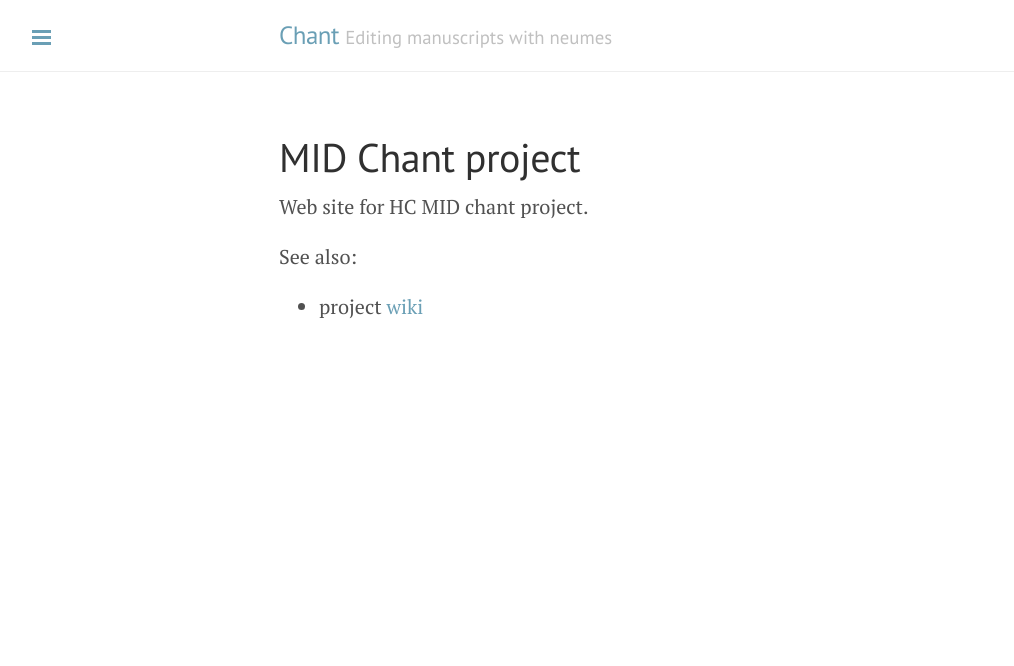
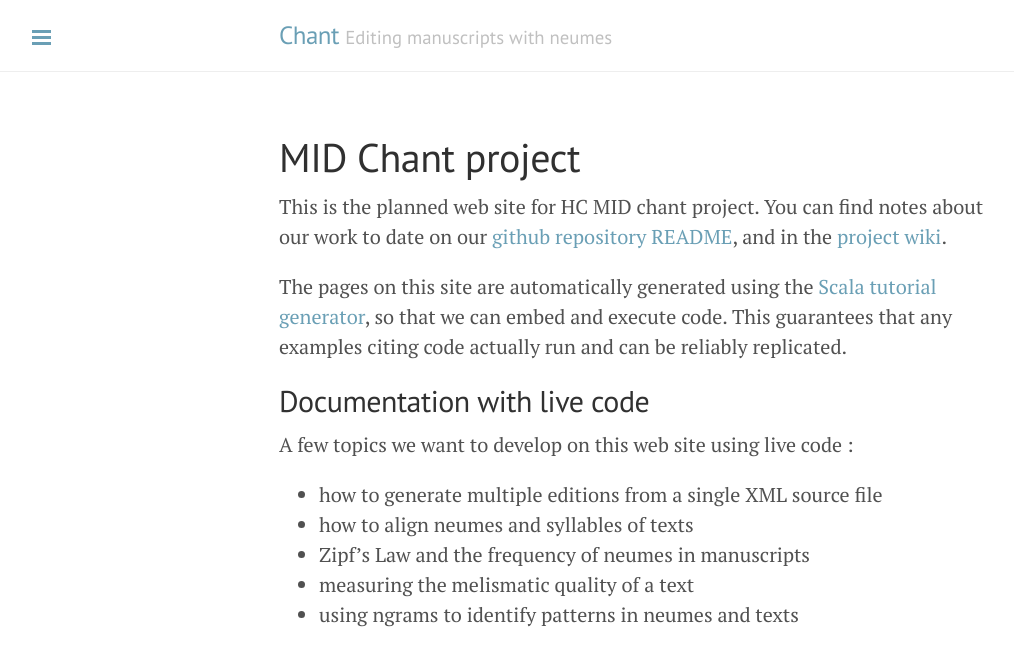
Before and after one commit to HCMID/chant, a Jekyll site: the page built from docs/index.md, in a window 1280 px wide. Shown: the top 666 px of the page, without its empty margins (1-1015 px from the left). Built offline with Jekyll 4.4.1, drawn with Linux system fonts in a browser that asks for light colours.

Commit message:
Update docs

```diff
--- a/docs/index.md
+++ b/docs/index.md
@@ -3,8 +3,19 @@
 layout: page
 ---
 
-Web site for HC MID chant project.
+This is the planned web site for HC MID chant project.  You can find notes about our work to date on our [github repository README](https://github.com/hcmid), and in the [project wiki](https://github.com/hcmid/chant/wiki).
 
-See also:
+The pages on this site are automatically generated using the [Scala tutorial generator](https://github.com/tpolecat/tut), so that we can embed and execute code.  This guarantees that any examples citing code actually run and can be reliably replicated.
 
--  project [wiki](https://github.com/hcmid/chant/wiki)
+
+
+## Documentation with live code
+
+A few topics we want to develop on this web site using live code :
+
+
+-   how to generate multiple editions from a single XML source file
+-   how to align neumes and syllables of texts
+-   Zipf's Law and the frequency of neumes in manuscripts
+-   measuring the melismatic quality of a text
+-   using ngrams to identify patterns in neumes and texts
```
Also changed, not shown: tut/index.md (+14 -3 lines).
